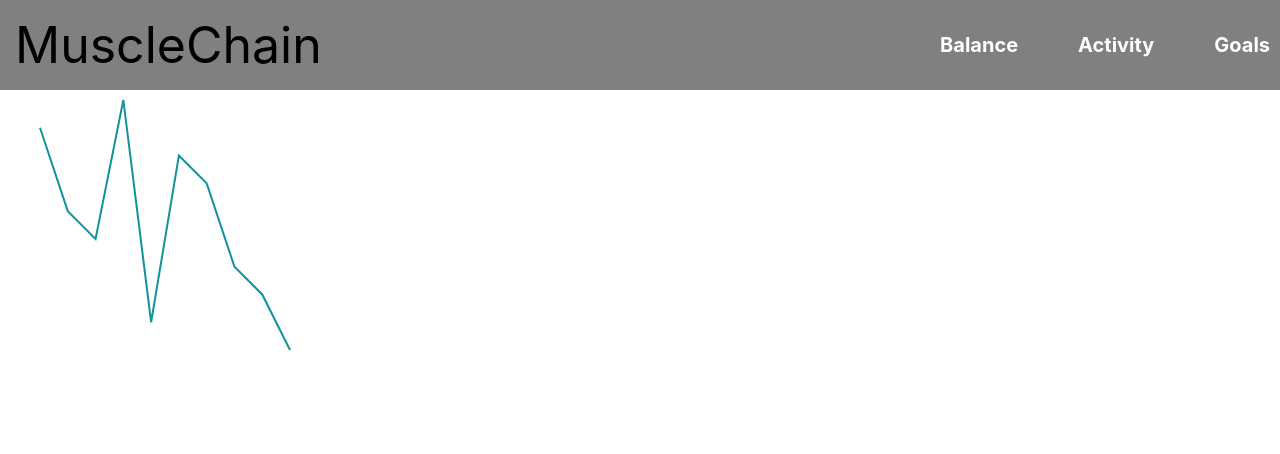
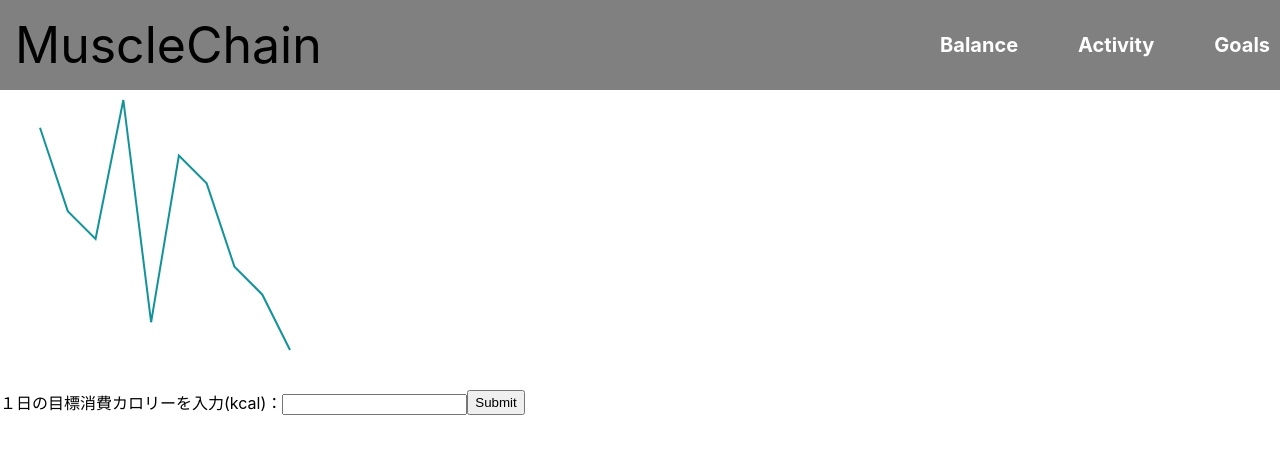
Before and after one commit to enpitut2021/musclechain_frontend, a React (Create React App) app in the folder musclechain/: page / in a window 1280 px wide. Shown: the top 454 px of the page. Built offline with nearby package versions, Linux system fonts and the light colour scheme.

Commit message:
[Add] Goal input field with general input component

```diff
--- a/musclechain/src/App.js
+++ b/musclechain/src/App.js
@@ -2,6 +2,7 @@ import React, { Component } from "react";
 import "./App.css";
 import Graph from "./Graph";
 import HeaderBar from "./HeaderBar";
+import UserInput from "./UserInput";
 
 class App extends Component {
   render() {
@@ -9,6 +10,7 @@ class App extends Component {
 	  <div>
 	      <HeaderBar />
 	      <Graph />
+	      <UserInput queryText="１日の目標消費カロリーを入力(kcal)："/>
 	  </div>
       );
   }
--- /dev/null
+++ b/musclechain/src/UserInput.js
@@ -0,0 +1,19 @@
+import React, { Component } from "react";
+import "./App.css";
+import "../node_modules/react-vis/dist/style.css";
+
+class UserInput extends Component {
+    render() {
+	return (
+	    <div style={{ display: 'flex' }}>
+		<label>
+		    {this.props.queryText}
+		    <input type="number" name="name" />
+		</label>
+		<input type="submit" value="Submit" />
+	    </div>
+	);
+    }
+}
+
+export default UserInput;
```
